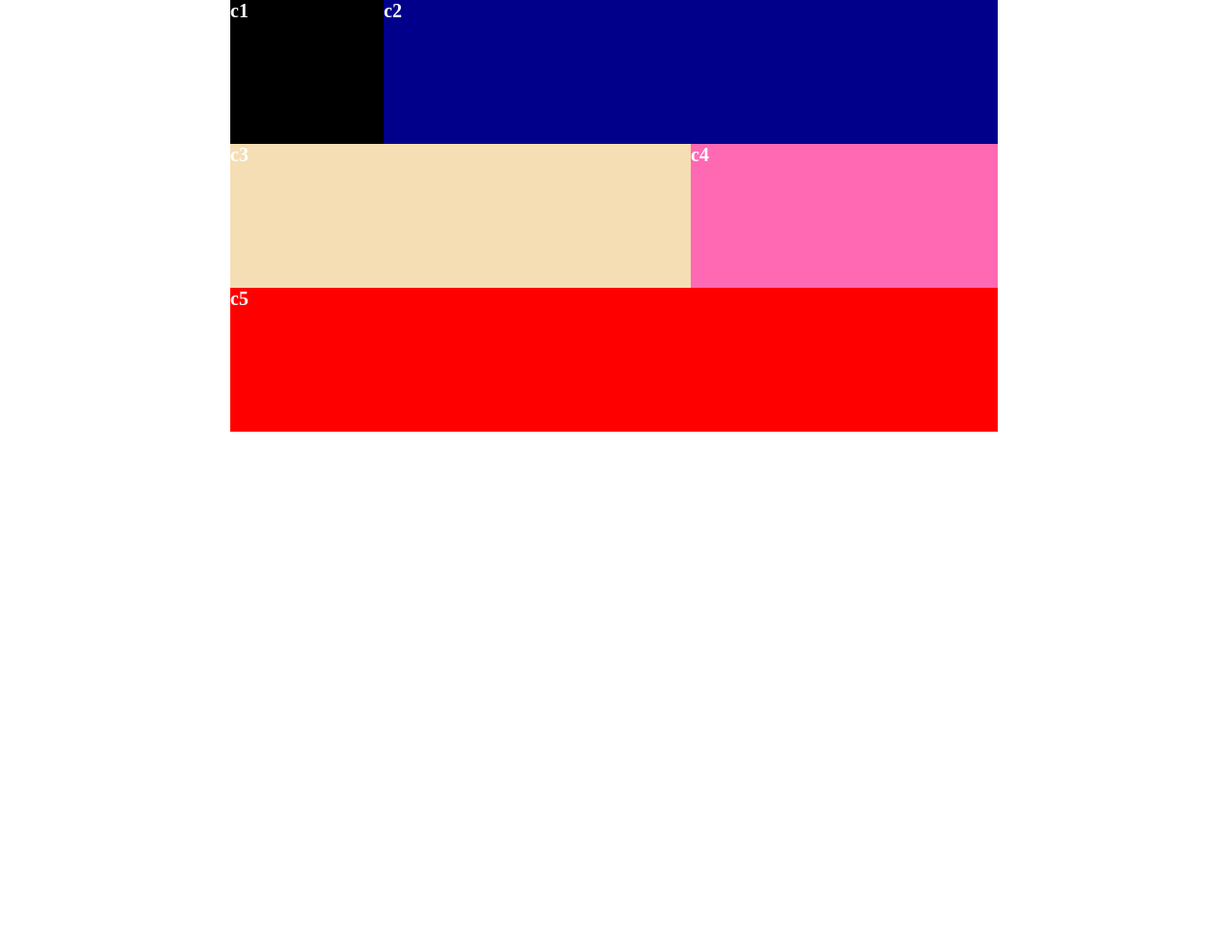
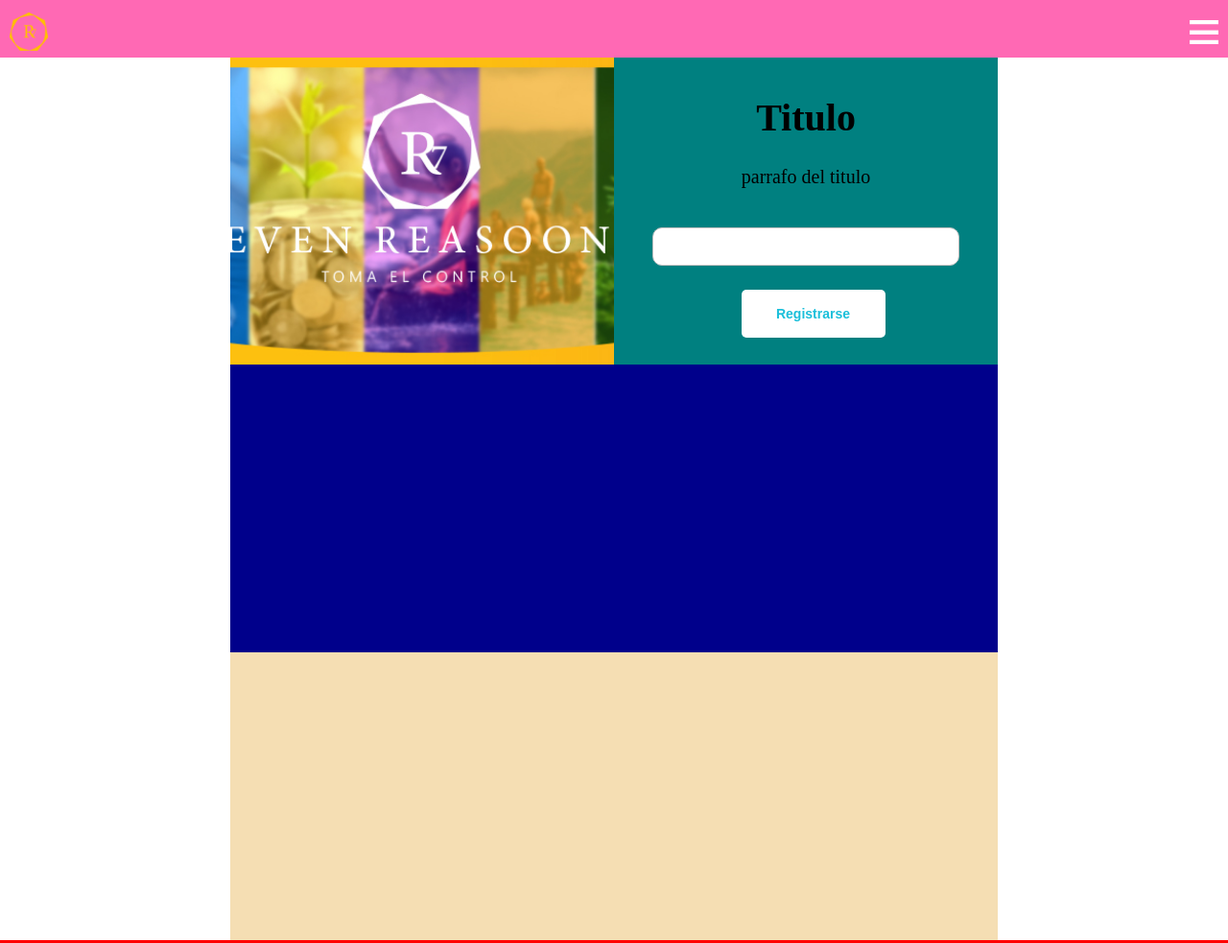
Before and after one commit to alanisin/Utel, a plain HTML site: page landing.html in a window 1280 px wide. Shown: the whole page at 96% size. Before the commit the page ends 800 px from the top, so only its background shows below. Drawn offline with Linux system fonts and the light colour scheme.

Commit message:
landing avances

```diff
--- a/landing.html
+++ b/landing.html
@@ -17,14 +17,35 @@
 </head>
 
 <body>
+    <header >
+        <div class="logo_img"><a href=""></a></div>
+        <nav class="navegation_bar">
+            <a href="">Iniciar Sesión</a>
+            <a href="">Iniciar Sesión</a>
+            <a href="">Iniciar Sesión</a>
+        </nav>
+        <div class="login"><a href="">Iniciar Sesión</a></div>
+        <div class="menu_img"><a href=""></a></div>
+
+    </header>
+
     <main class="container">
-        <div class="c1"><h1>c1</h1></div>
-        <div class="c2"><h1>c2</h1></div>
-        <div class="c3"><h1>c3</h1></div>
-        <div class="c4"><h1>c4</h1></div>
-        <div class="c5"><h1>c5</h1></div>
+        <section class="section_1">
+            <div class="section_1_text">
+                <h1>Titulo</h1>
+                <p>parrafo del titulo</p>
+                <input type="text" name="" id="">
+                <button class="boton-generico">Registrarse</button>
+            </div>
+            <picture class= "section_1_image">
+            </picture>
 
+        </section>
+        <section class="section_2"></section>
+        <section class="section_3"></section>
     </main>
+
+    <footer > </footer>
 </body>
 
 </html>
--- a/landing_style_desktop.css
+++ b/landing_style_desktop.css
@@ -51,18 +51,22 @@ html {
     }
     .c1{
         width: 20%;
+        order: 1;
     }
     .c2{
-        width: 80%;
+        width: 50%;
     }
     .c3{
-        width: 60%;
+        width: 50%;
     }
     .c4{
-        width: 40%;
+        width: 80%;
+        height: auto;
+        order: 3;
     }
     .c5{
         width: 100%;
+        order: 2;
     }
 
 
--- a/landing_style_mobile.css
+++ b/landing_style_mobile.css
@@ -6,6 +6,12 @@
     text-decoration: none;
     border: none;
     outline: none;
+}
+body{
+height: auto;
+min-width: 320px;
+margin-left: auto;
+margin-right: auto;
 }
 
 html {
@@ -17,26 +23,126 @@ html {
     flex-wrap: wrap;
 }
 
-.c1, .c2, .c3, .c4, .c5 {
+.header, footer, .section_1, .section_2, .section_3 {
     width: 100%;
     min-width: 150px;
-    height: 150px;
-    color: white;
+    height: 300px;
 
 }
+header{
+    background-color:black;
+    width: 100%;
+    height: 60px;
+    display: flex;
+    flex-wrap: wrap;
+    justify-content: space-between;
 
-.c1{
+
+}
+footer{
+    background-color:red;
+    width: 100%;
+    height: 200px;
+}
+.section_1{
     background-color: black;
+    display: flex;
+    flex-wrap: wrap;
+    width: 100%;
+    height: auto;
 }
-.c2{
+.section_1_text{
+    order: 2;
+background-color: teal;
+width: 100%;
+height: 320px;
+display: flex;
+flex-direction: column;
+align-items: center;
+justify-content: center;
+}
+.section_1_text h1{
+
+margin-top: 10px;
+font-size:4rem;
+height: 20%;
+
+}
+.section_1_text p{
+
+margin-top: 10px;
+font-size:2rem;
+height: 20%;
+}
+.section_1_text input{
+    width: 80%;
+    height:40px;
+    border-radius: 10px;
+    border: 1px solid #BFBFBF;
+
+}
+.section_1_text button{
+    height: 50px;
+    width: 150px;
+    margin-top: 25px;
+    margin-left: 15px;
+    background-color: #ffffff;
+    border: 0;
+    font-size: 14px;
+    font-weight: 600;
+    color: #1BBFDA;
+    border-radius: 5px;
+    padding: 0 15px
+    }
+.section_1_image{
+    order: 1;
+   background-image: url(./img/Banner\ 7r.jpg);
+   background-position: center;
+   background-size:cover;
+   width: 100%;
+height: 160px;
+size: 1.6rem;
+display: flex;
+align-items: center;
+justify-content: center;
+}
+.section_2{
     background-color: darkblue;
 }
-.c3{
+.section_3{
     background-color: wheat;
 }
-.c4{
-    background-color:hotpink;
+
+.logo_img{
+
+    background-image:url(./img/7reasoons.png);
+    width: 40px;
+    height: 40px;
+    background-position: center;
+    background-size: cover;
+    margin-top: auto;
+    margin-bottom: auto;
+    margin-left: 10px;
 }
-.c5{
-    background-color:red;
+.navegation_bar{
+    background-color: tomato;
+    width: 0%;
+    height: auto;
+    visibility: hidden;
 }
+.login{
+    background-color: tomato;
+    width: 0%;
+    height: auto;
+    visibility: hidden;
+}
+.menu_img{
+    background-image:url(./img/menu-icon.png);
+    width: 30px;
+    height: 25px;
+    background-position: center;
+    background-size: cover;
+    margin-top: auto;
+    margin-bottom: auto;
+    margin-right: 10px;
+}
--- a/landing_style_tablet.css
+++ b/landing_style_tablet.css
@@ -6,6 +6,12 @@
     text-decoration: none;
     border: none;
     outline: none;
+}
+body{
+height: auto;
+min-width: 320px;
+margin-left: auto;
+margin-right: auto;
 }
 
 html {
@@ -17,33 +23,55 @@ html {
     flex-wrap: wrap;
 }
 
-.c1, .c2, .c3, .c4, .c5 {
+.header, footer, .section_1, .section_2, .section_3 {
     width: 100%;
     min-width: 150px;
-    height: 150px;
-    color: white;
+    height: 300px;
 
 }
-
-.c1{
+header{
+    background-color:hotpink;
+    width: 100%;
+    height: 60px;
+}
+footer{
+    background-color:red;
+    width: 100%;
+    height: 200px;
+}
+.section_1{
     background-color: black;
+    display: flex;
+    flex-wrap: wrap;
+    width: 100%;
+    height: auto;
 }
-.c2{
+.section_1_text{
+background-color: teal;
+width: 50%;
+height: 320px;
+display: flex;
+flex-direction: column;
+align-items: center;
+justify-content: center;
+}
+.section_1_image{
+    background-color: turquoise;
+    width: 50%;
+height: 320px;
+size: 1.6rem;
+display: flex;
+align-items: center;
+justify-content: center;
+}
+.section_2{
     background-color: darkblue;
 }
-.c3{
+.section_3{
     background-color: wheat;
 }
-.c4{
-    background-color:hotpink;
+img{
+    width: 100%;
+    height: auto;
+
 }
-.c5{
-    background-color:red;
-}
-
-/* ---------------------------------------------------------------------Comienza es CSS a los 600 px*/
-@media (min-width: 600px){
-    .c2, .c3, .c4{
-        width: 50px;
-    }
-}
```
Also changed, not shown: img/7reasoons.png (added), img/Banner 7r.jpg (added), img/menu-icon.png (added).
